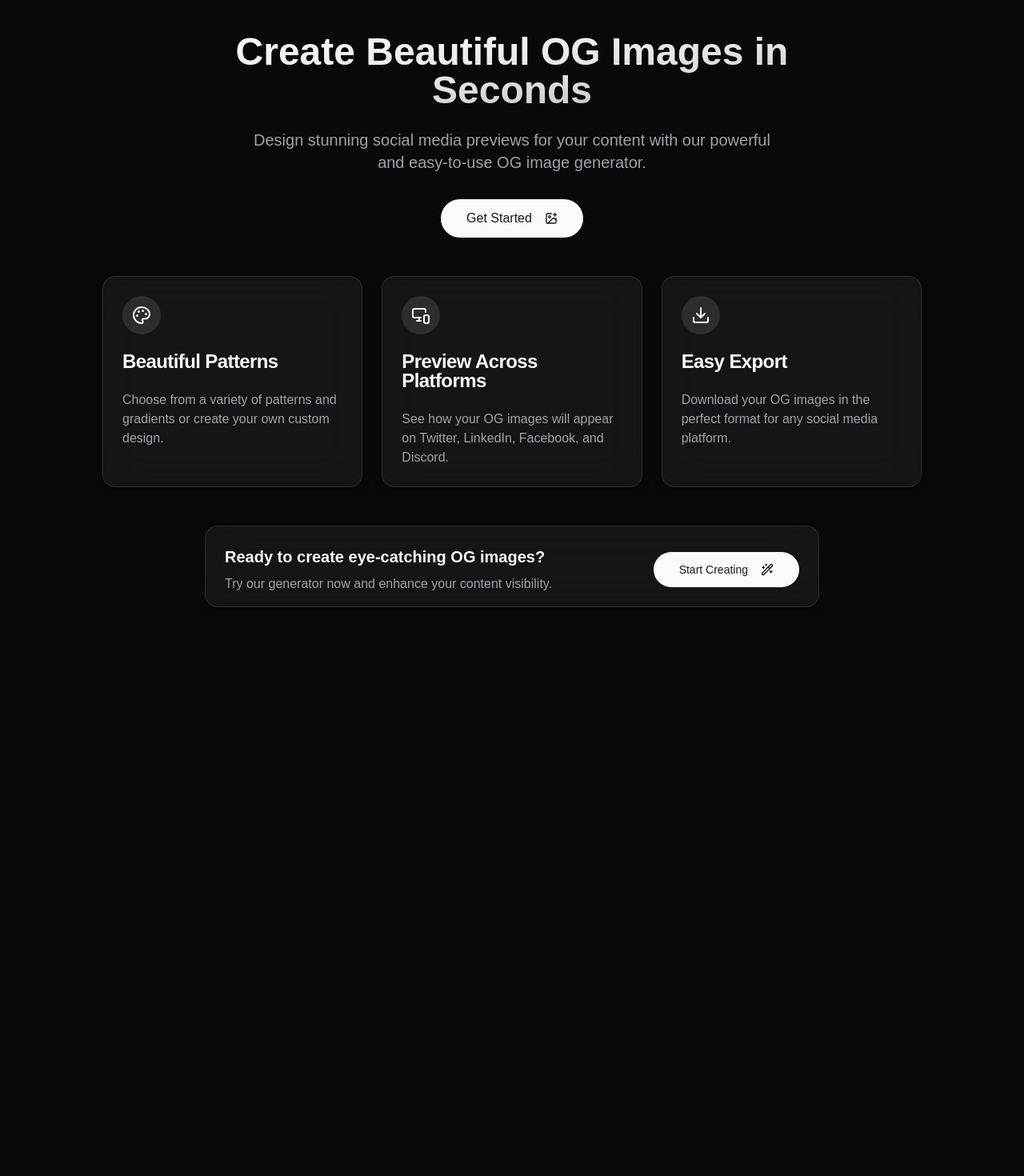
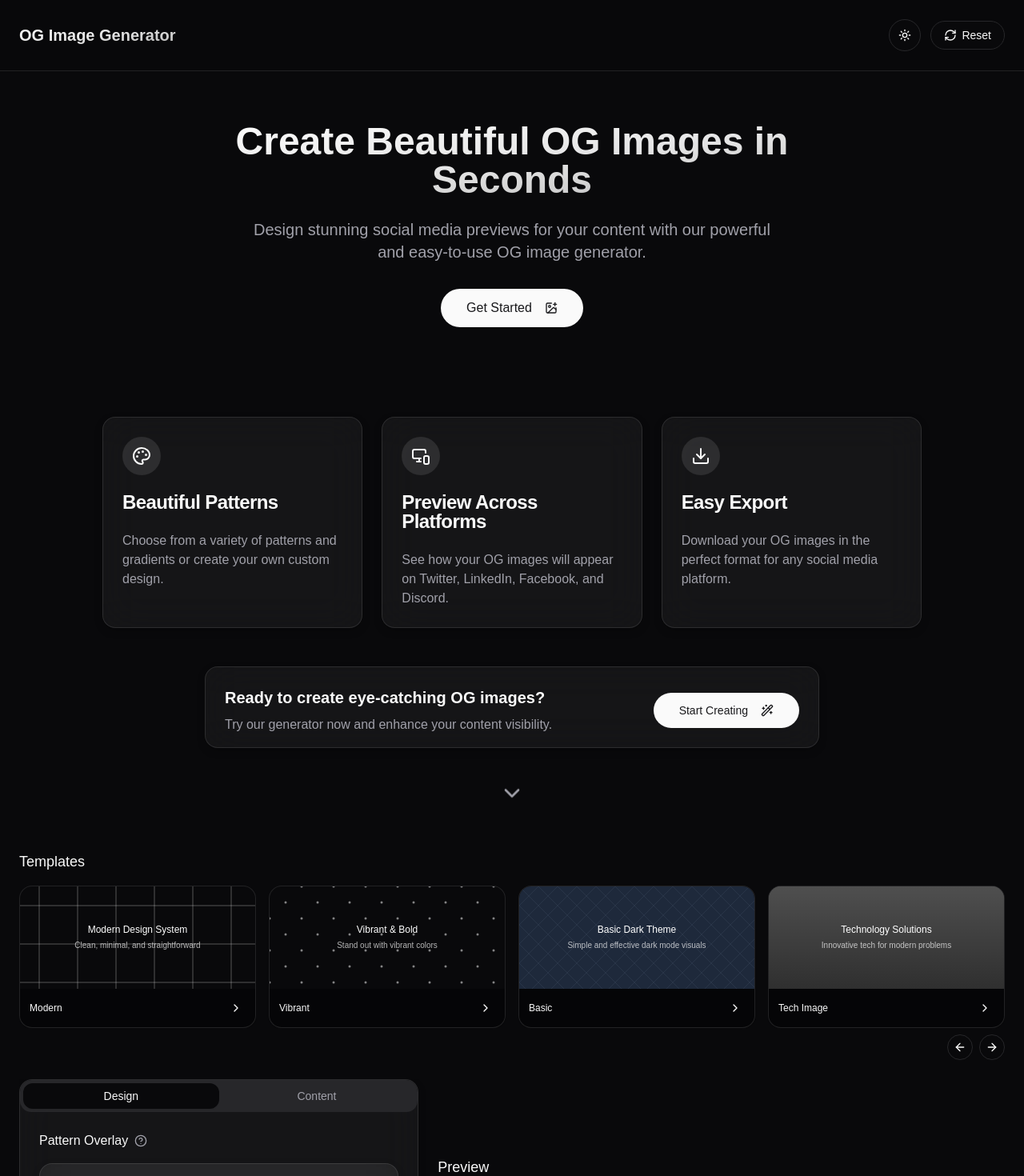
Before and after one commit to Aasuyadav1/pixel-pattern-generator, a Next.js app: page / in a window 1280 px wide. Shown: the top 1470 px of the page at 80% size. Before the commit the page ends 800 px from the top, so only its background shows below. Built offline with nearby package versions, Linux system fonts and the light colour scheme; grey boxes are pictures that could not be loaded.

Commit message:
feat: Integrate landing page and improve UI
Integrate the landing page into the OG image generator and improve the overall UI for a better user experience.

```diff
--- a/src/components/ImageGenerator/LandingIntro.tsx
+++ b/src/components/ImageGenerator/LandingIntro.tsx
@@ -1,14 +1,13 @@
 
-import { useState } from "react";
-import { Card, CardContent, CardHeader, CardTitle, CardDescription, CardFooter } from "@/components/ui/card";
+import { Card, CardContent, CardHeader, CardTitle, CardDescription } from "@/components/ui/card";
 import { Button } from "@/components/ui/button";
-import { Wand2, MonitorSmartphone, Download, Palette, ImagePlus } from "lucide-react";
+import { Wand2, MonitorSmartphone, Download, Palette, ImagePlus, ChevronDown } from "lucide-react";
 
 const LandingIntro = ({ onGetStarted }: { onGetStarted: () => void }) => {
   return (
-    <div className="min-h-screen flex flex-col items-center justify-center px-4 py-10">
+    <div className="w-full">
       {/* Hero Section */}
-      <div className="max-w-4xl mx-auto text-center mb-12 animate-fade-in">
+      <div className="max-w-4xl mx-auto text-center mb-12 animate-fade-in py-16">
         <h1 className="text-4xl md:text-5xl font-bold mb-6 text-gradient">
           Create Beautiful OG Images in Seconds
         </h1>
@@ -44,7 +43,7 @@ const LandingIntro = ({ onGetStarted }: { onGetStarted: () => void }) => {
       </div>
 
       {/* CTA Section */}
-      <div className="w-full max-w-3xl mx-auto animate-scale-in">
+      <div className="w-full max-w-3xl mx-auto animate-scale-in mb-12">
         <Card className="border border-white/10 glass-morphism">
           <CardContent className="pt-6 pb-4 px-6">
             <div className="flex flex-col md:flex-row items-center justify-between">
@@ -63,6 +62,10 @@ const LandingIntro = ({ onGetStarted }: { onGetStarted: () => void }) => {
           </CardContent>
         </Card>
       </div>
+
+      <div className="flex justify-center animate-bounce mb-6">
+        <ChevronDown className="h-8 w-8 text-muted-foreground" />
+      </div>
     </div>
   );
 };
@@ -73,7 +76,7 @@ const FeatureCard = ({ icon, title, description }: {
   description: string
 }) => {
   return (
-    <Card className="border border-white/10 glass-morphism h-full">
+    <Card className="border border-white/10 glass-morphism h-full hover:scale-105 transition-transform duration-300">
       <CardHeader>
         <div className="w-12 h-12 rounded-full bg-primary/10 flex items-center justify-center mb-4">
           {icon}
--- a/src/components/ImageGenerator/OGImageGenerator.tsx
+++ b/src/components/ImageGenerator/OGImageGenerator.tsx
@@ -9,7 +9,8 @@ import {
   RefreshCw,
   Copy,
   PanelLeft,
-  CheckCircle2
+  CheckCircle2,
+  ChevronUp
 } from "lucide-react";
 import { toast } from "sonner";
 import PatternSelector from "./PatternSelector";
@@ -29,13 +30,14 @@ import {
 import GradientSelector from "./GradientSelector";
 
 const OGImageGenerator = () => {
-  const [showLanding, setShowLanding] = useState(true);
   const [showSidebar, setShowSidebar] = useState(true);
   const [pattern, setPattern] = useState<PatternSettings>(defaultPatternSettings);
   const [title, setTitle] = useState("Create Beautiful OG Images");
   const [subtitle, setSubtitle] = useState("Generate perfect social media previews in seconds");
   const [logo, setLogo] = useState<string | undefined>(undefined);
   const [activeTab, setActiveTab] = useState("design");
+  const [showLandingSection, setShowLandingSection] = useState(true);
+  const editorRef = useRef<HTMLDivElement>(null);
   const previewRef = useRef<HTMLDivElement>(null);
 
   // Generate pattern URL
@@ -75,29 +77,20 @@ const OGImageGenerator = () => {
     }
   };
 
-  // Skip landing page if user has visited before
-  useEffect(() => {
-    const hasVisited = localStorage.getItem('ogImageGeneratorVisited');
-    if (hasVisited) {
-      setShowLanding(false);
-    }
-  }, []);
-
-  const handleGetStarted = () => {
-    setShowLanding(false);
-    localStorage.setItem('ogImageGeneratorVisited', 'true');
+  const scrollToEditor = () => {
+    setShowLandingSection(false);
+    editorRef.current?.scrollIntoView({ behavior: 'smooth' });
   };
 
-  if (showLanding) {
-    return <LandingIntro onGetStarted={handleGetStarted} />;
-  }
+  const scrollToTop = () => {
+    window.scrollTo({ top: 0, behavior: 'smooth' });
+    setShowLandingSection(true);
+  };
 
   return (
-    <div className="flex min-h-screen bg-background">
-      {/* Main content */}
-      <div className="flex-1 flex flex-col">
+    <div className="min-h-screen bg-background">
       {/* Header */}
-        <header className="flex items-center justify-between p-6 border-b border-white/10">
+      <header className="sticky top-0 z-50 flex items-center justify-between p-6 border-b border-white/10 bg-background/80 backdrop-blur-lg">
         <div className="flex items-center gap-2">
           <Button
             variant="outline"
@@ -123,11 +116,31 @@ const OGImageGenerator = () => {
             <RefreshCw className="h-4 w-4" />
             <span className="hidden sm:inline">Reset</span>
           </Button>
+
+          {!showLandingSection && (
+            <Button
+              variant="ghost"
+              size="sm"
+              onClick={scrollToTop}
+              className="gap-1.5"
+            >
+              <ChevronUp className="h-4 w-4" />
+              <span className="hidden sm:inline">Back to Top</span>
+            </Button>
+          )}
         </div>
       </header>
 
+      <div className="max-w-screen-2xl mx-auto">
+        {/* Landing Section - conditionally rendered */}
+        {showLandingSection && (
+          <LandingIntro onGetStarted={scrollToEditor} />
+        )}
+
+        {/* Main content section */}
+        <div className="p-6" ref={editorRef}>
           {/* Template Carousel - Full Width */}
-        <div className="p-6 pb-0">
+          <div className="pb-0">
             <div className="max-w-screen-xl mx-auto">
               <h2 className="text-lg font-medium mb-4">Templates</h2>
               <TemplateSelector onSelectTemplate={handleTemplateSelect} />
@@ -135,7 +148,7 @@ const OGImageGenerator = () => {
           </div>
 
           {/* Main editor + preview area */}
-        <div className="flex-1 p-6 overflow-y-auto">
+          <div className="flex-1 overflow-y-auto mt-6">
             <div className="max-w-screen-xl mx-auto">
               <div className="grid grid-cols-1 lg:grid-cols-12 gap-6">
                 {/* Editor - Left panel on desktop, toggleable on mobile */}
@@ -171,7 +184,7 @@ const OGImageGenerator = () => {
 
                 {/* Live preview area - Always visible */}
                 <div className="lg:col-span-7">
-                <div className="mb-6 sticky top-0">
+                  <div className="mb-6 sticky top-24">
                     <h2 className="text-lg font-medium mb-4">Preview</h2>
                     <div
                       ref={previewRef}
@@ -251,6 +264,7 @@ const OGImageGenerator = () => {
           </div>
         </div>
       </div>
+    </div>
   );
 };
 
```
Lines whose indentation alone changed are shown as unchanged.
